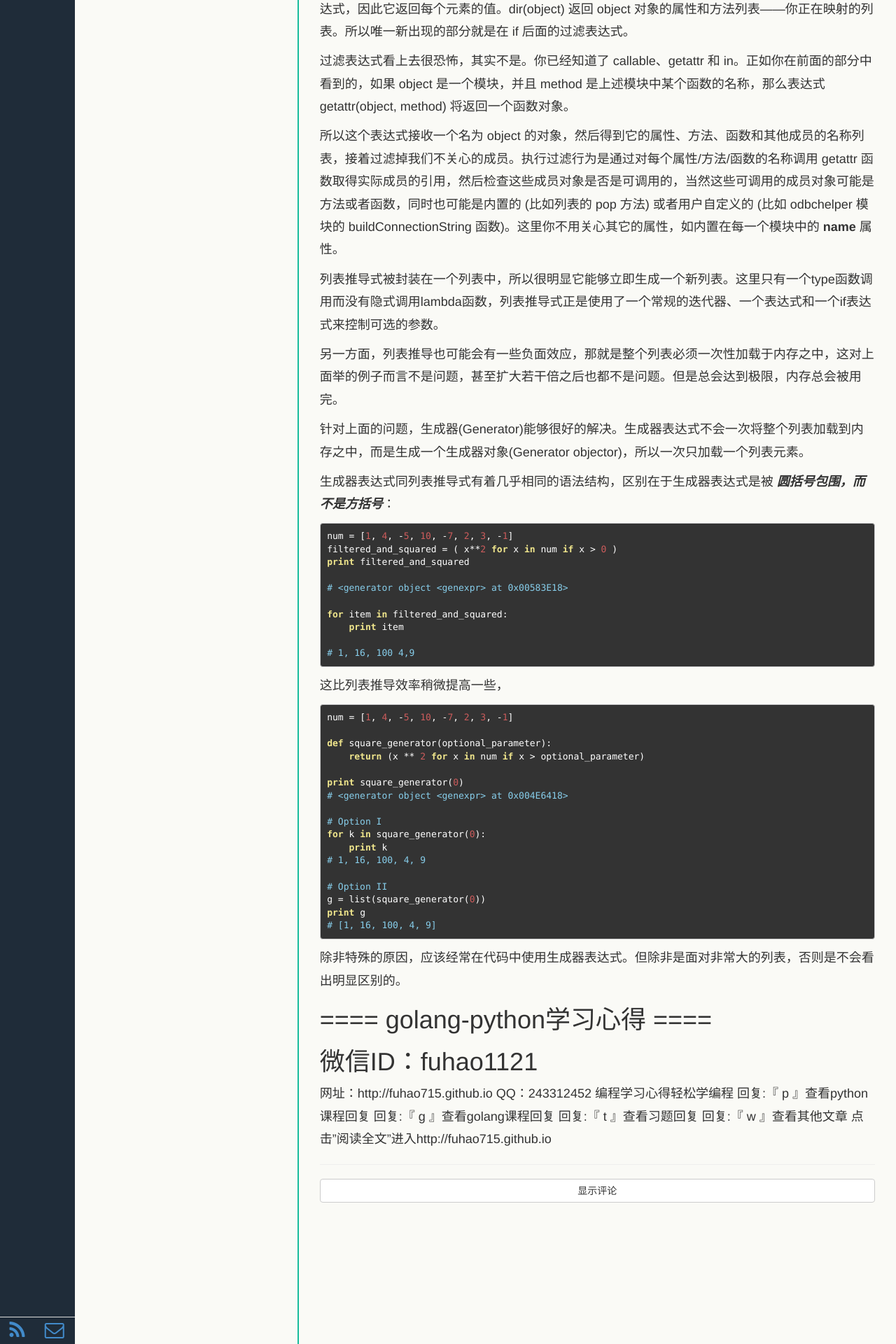
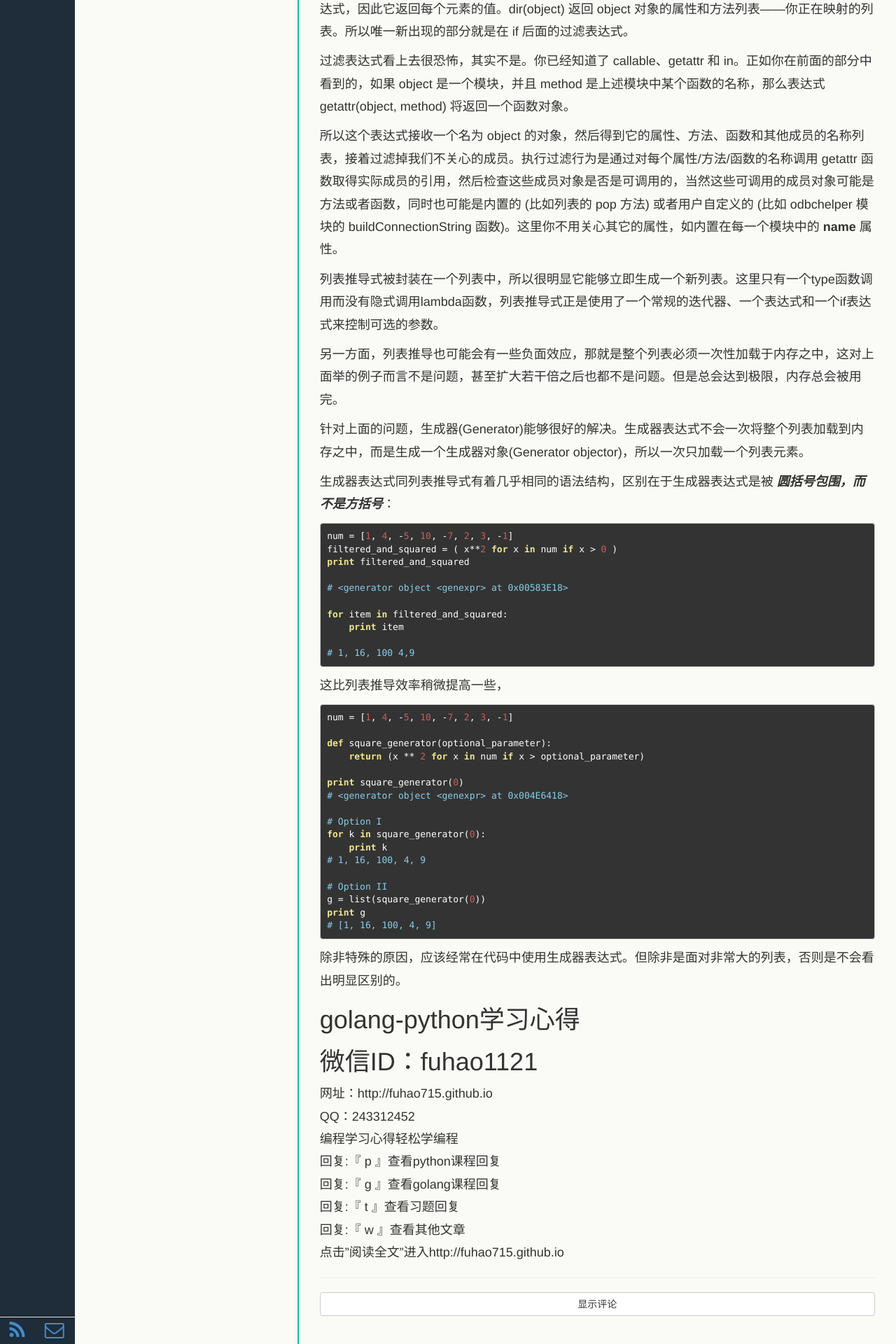
Before and after one commit to fuhao715/fuhao715.github.io, a Jekyll site: the page built from _posts/Technology/Python/2014-03-14-Python-Comprehensions.md, in a window 1280 px wide. Shown: the part 1979-3899 px from the top of the page at 70% size. Built offline with Jekyll 4.4.1, drawn with Linux system fonts in a browser that asks for light colours; Markdown is read by kramdown in place of the engine named in the settings.

Commit message:
格式化

```diff
--- a/_posts/Technology/Python/2014-03-14-Python-Comprehensions.md
+++ b/_posts/Technology/Python/2014-03-14-Python-Comprehensions.md
@@ -117,7 +117,7 @@ print g
 除非特殊的原因，应该经常在代码中使用生成器表达式。但除非是面对非常大的列表，否则是不会看出明显区别的。
 
 
-#==== golang-python学习心得 ====
+#     golang-python学习心得
 #微信ID：fuhao1121
 网址：http://fuhao715.github.io
 QQ：243312452
```
